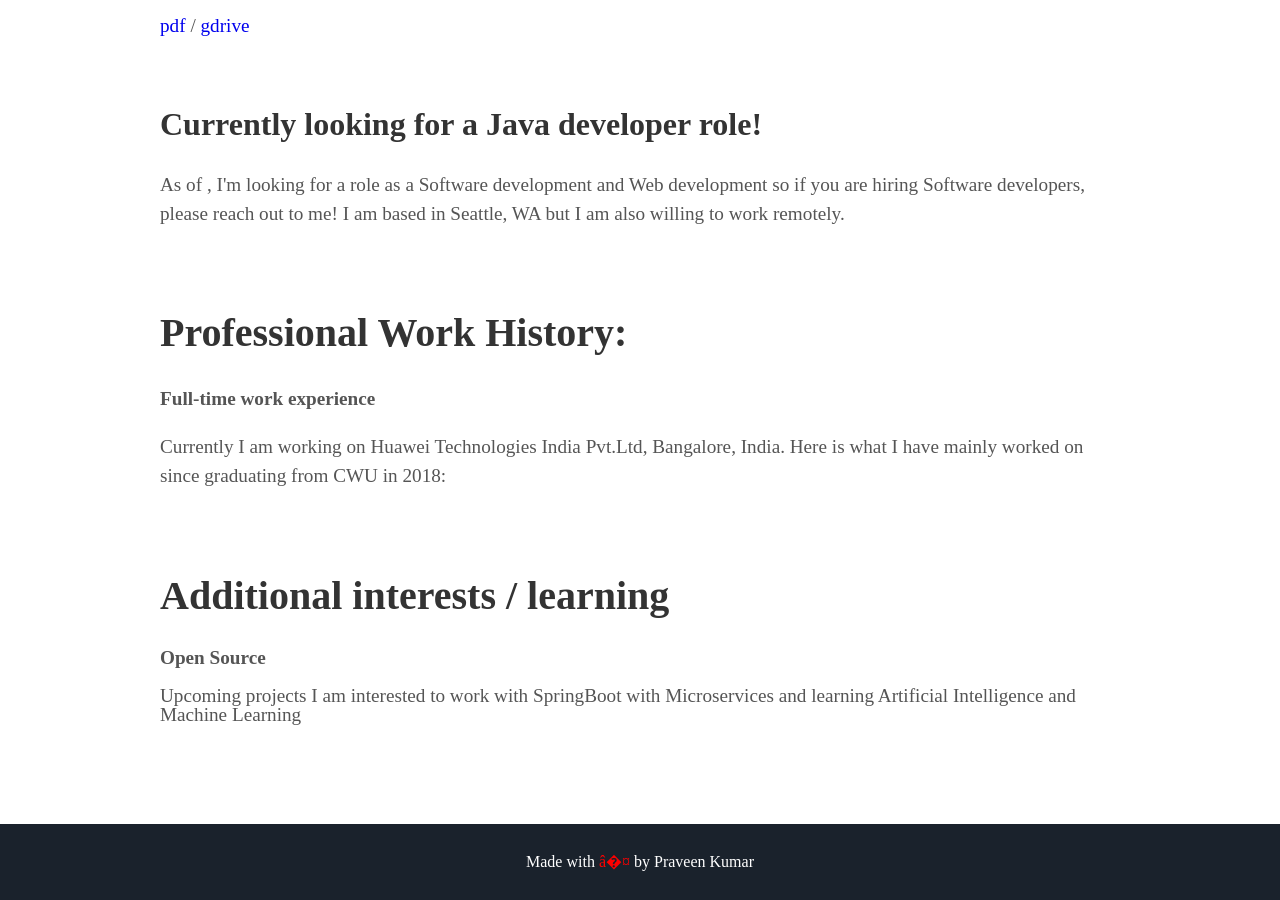
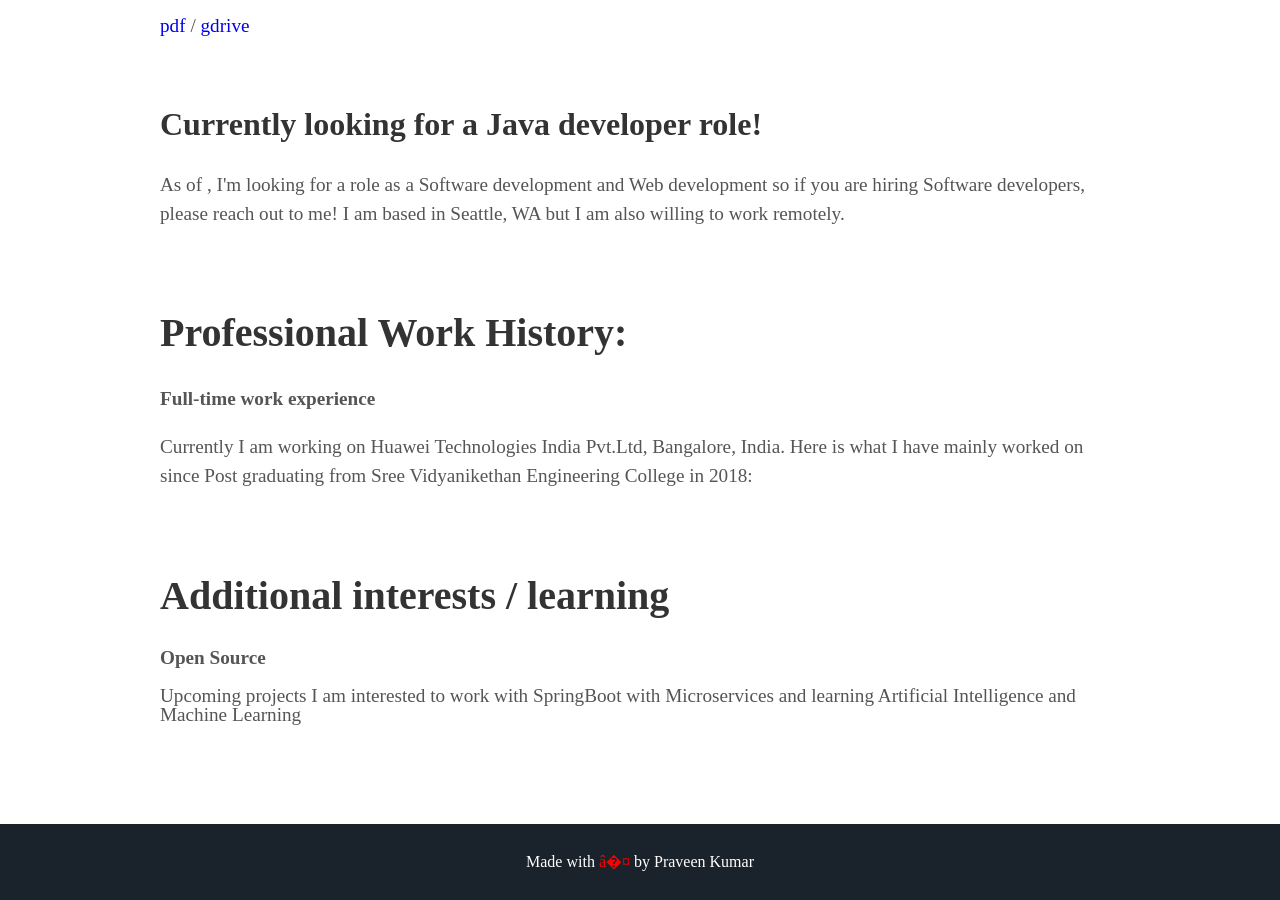
Before and after one commit to praveenspk/praveenspk.github.io, a Jekyll site: the page built from index.html, in a window 1280 px wide and 900 px high, scrolled down 2278 px. Built offline with Jekyll 4.4.1, drawn with Linux system fonts in a browser that asks for light colours; some web fonts are replaced.

Commit message:
Update about.html

```diff
--- a/_includes/about.html
+++ b/_includes/about.html
@@ -42,7 +42,7 @@
   <div class="work-history">
         <h1>Professional Work History:</h1>
         <strong>Full-time work experience</strong>
-        <p>Currently I am working on Huawei Technologies India Pvt.Ltd, Bangalore, India. Here is what I have mainly worked on since graduating from CWU in 2018:</p>
+        <p>Currently I am working on Huawei Technologies India Pvt.Ltd, Bangalore, India. Here is what I have mainly worked on since Post graduating from Sree Vidyanikethan Engineering College in 2018:</p>
 
 
       </div>
```
